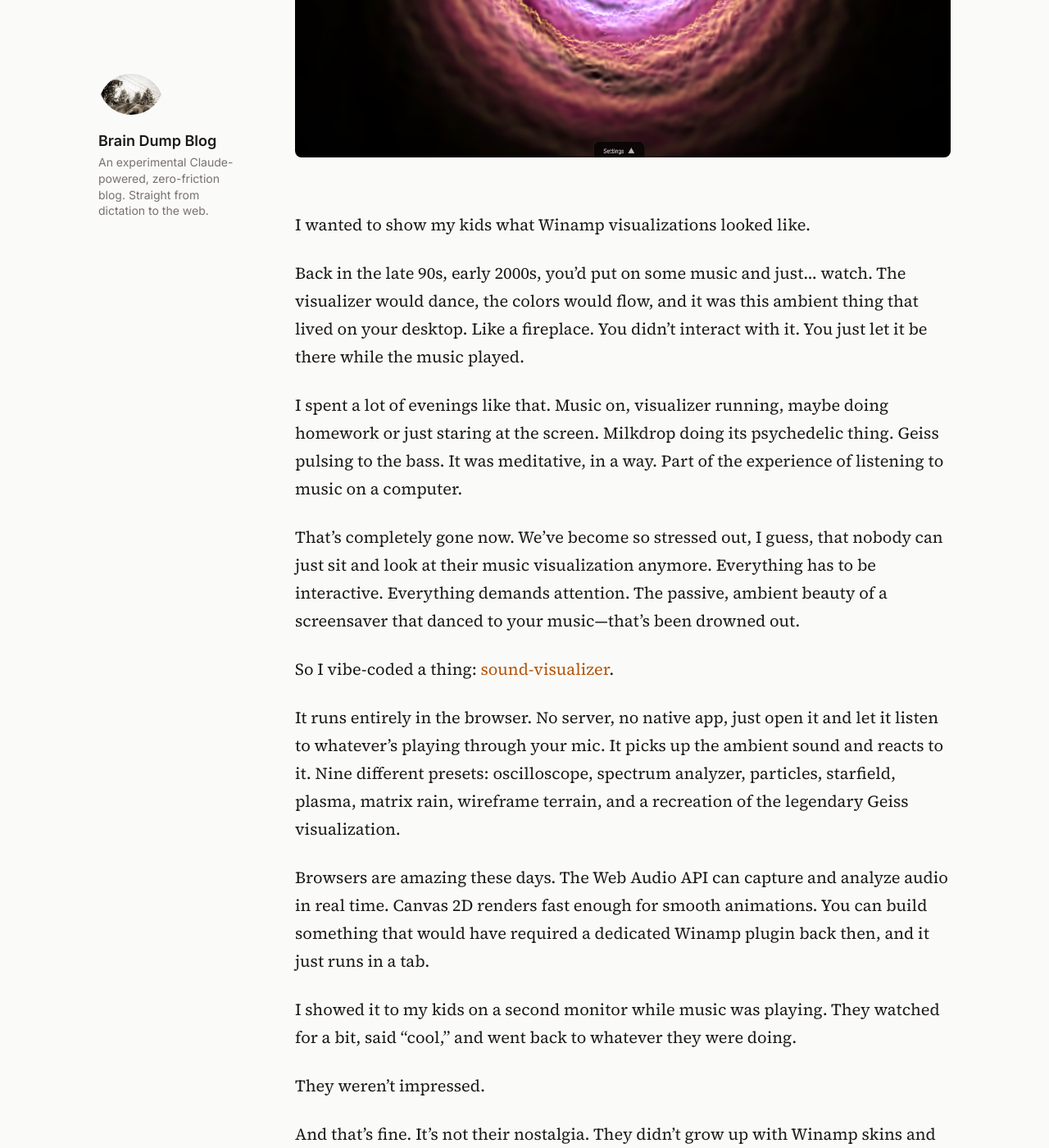
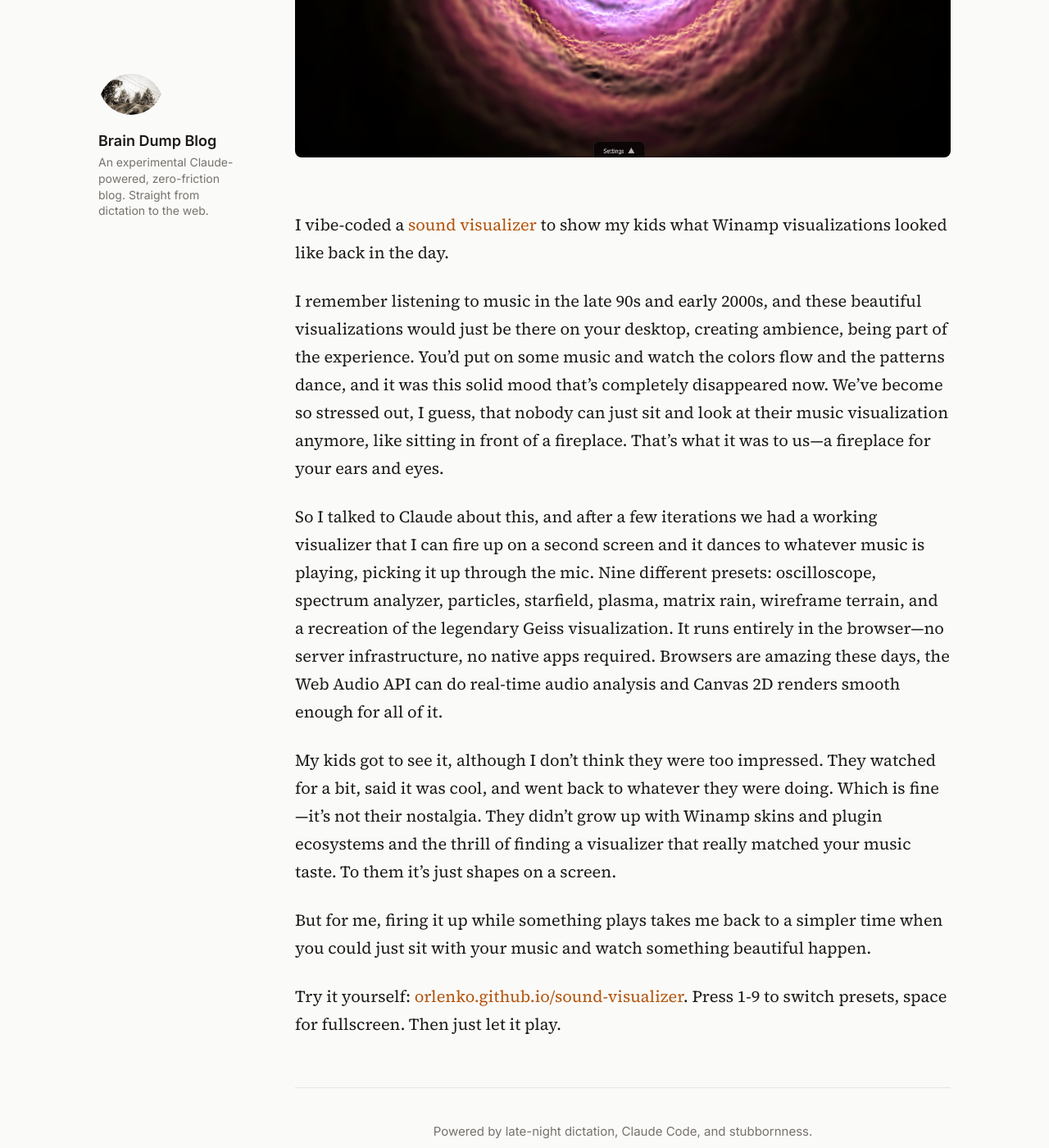
Before and after one commit to orlenko/blog, a Jekyll site: the page built from _posts/2026-01-23-music-visualizer-nostalgia.md, in a window 1280 px wide and 1400 px high, scrolled down 653 px. Shown: the whole window at 82% size. Built offline with Jekyll 4.4.1, drawn with Linux system fonts in a browser that asks for light colours; some of the changed text lies outside the part shown.

Commit message:
Fix AI writing style: avoid staccato, preserve human voice
Updated CLAUDE.md with new anti-patterns:
- Staccato sentences (short. punchy. exhausting.)
- Em-dash overload
- Instructions to preserve human's natural sentence flow

Rewrote visualizer post to match original dictation better.
Longer, flowing sentences instead of dramatic chops.

Co-Authored-By: Claude Opus 4.5 <noreply@anthropic.com>

```diff
--- a/_posts/2026-01-23-music-visualizer-nostalgia.md
+++ b/_posts/2026-01-23-music-visualizer-nostalgia.md
@@ -6,30 +6,14 @@ image: /assets/images/visualizer.jpg
 
 ![Sound Visualizer]({{ site.baseurl }}/assets/images/visualizer.jpg)
 
-I wanted to show my kids what Winamp visualizations looked like.
+I vibe-coded a [sound visualizer](https://github.com/orlenko/sound-visualizer) to show my kids what Winamp visualizations looked like back in the day.
 
-Back in the late 90s, early 2000s, you'd put on some music and just... watch. The visualizer would dance, the colors would flow, and it was this ambient thing that lived on your desktop. Like a fireplace. You didn't interact with it. You just let it be there while the music played.
+I remember listening to music in the late 90s and early 2000s, and these beautiful visualizations would just be there on your desktop, creating ambience, being part of the experience. You'd put on some music and watch the colors flow and the patterns dance, and it was this solid mood that's completely disappeared now. We've become so stressed out, I guess, that nobody can just sit and look at their music visualization anymore, like sitting in front of a fireplace. That's what it was to us—a fireplace for your ears and eyes.
 
-I spent a lot of evenings like that. Music on, visualizer running, maybe doing homework or just staring at the screen. Milkdrop doing its psychedelic thing. Geiss pulsing to the bass. It was meditative, in a way. Part of the experience of listening to music on a computer.
+So I talked to Claude about this, and after a few iterations we had a working visualizer that I can fire up on a second screen and it dances to whatever music is playing, picking it up through the mic. Nine different presets: oscilloscope, spectrum analyzer, particles, starfield, plasma, matrix rain, wireframe terrain, and a recreation of the legendary Geiss visualization. It runs entirely in the browser—no server infrastructure, no native apps required. Browsers are amazing these days, the Web Audio API can do real-time audio analysis and Canvas 2D renders smooth enough for all of it.
 
-That's completely gone now. We've become so stressed out, I guess, that nobody can just sit and look at their music visualization anymore. Everything has to be interactive. Everything demands attention. The passive, ambient beauty of a screensaver that danced to your music—that's been drowned out.
+My kids got to see it, although I don't think they were too impressed. They watched for a bit, said it was cool, and went back to whatever they were doing. Which is fine—it's not their nostalgia. They didn't grow up with Winamp skins and plugin ecosystems and the thrill of finding a visualizer that really matched your music taste. To them it's just shapes on a screen.
 
-So I vibe-coded a thing: [sound-visualizer](https://github.com/orlenko/sound-visualizer).
+But for me, firing it up while something plays takes me back to a simpler time when you could just sit with your music and watch something beautiful happen.
 
-It runs entirely in the browser. No server, no native app, just open it and let it listen to whatever's playing through your mic. It picks up the ambient sound and reacts to it. Nine different presets: oscilloscope, spectrum analyzer, particles, starfield, plasma, matrix rain, wireframe terrain, and a recreation of the legendary Geiss visualization.
-
-Browsers are amazing these days. The Web Audio API can capture and analyze audio in real time. Canvas 2D renders fast enough for smooth animations. You can build something that would have required a dedicated Winamp plugin back then, and it just runs in a tab.
-
-I showed it to my kids on a second monitor while music was playing. They watched for a bit, said "cool," and went back to whatever they were doing.
-
-They weren't impressed.
-
-And that's fine. It's not their nostalgia. They didn't grow up with Winamp skins and plugin ecosystems and the thrill of finding a visualizer that really matched your music taste. To them it's just a thing that does some shapes on a screen.
-
-But for me, firing it up and watching the plasma flow while something plays—it takes me back to a simpler time. When you could just sit with your music and watch something beautiful happen.
-
-Try it yourself: [orlenko.github.io/sound-visualizer](https://orlenko.github.io/sound-visualizer/)
-
-Press 1-9 to switch presets. Space for fullscreen. Then just... let it play.
-
-Like a fireplace.
+Try it yourself: [orlenko.github.io/sound-visualizer](https://orlenko.github.io/sound-visualizer/). Press 1-9 to switch presets, space for fullscreen. Then just let it play.
```
Also changed, not shown: CLAUDE.md (+18 -5 lines).
